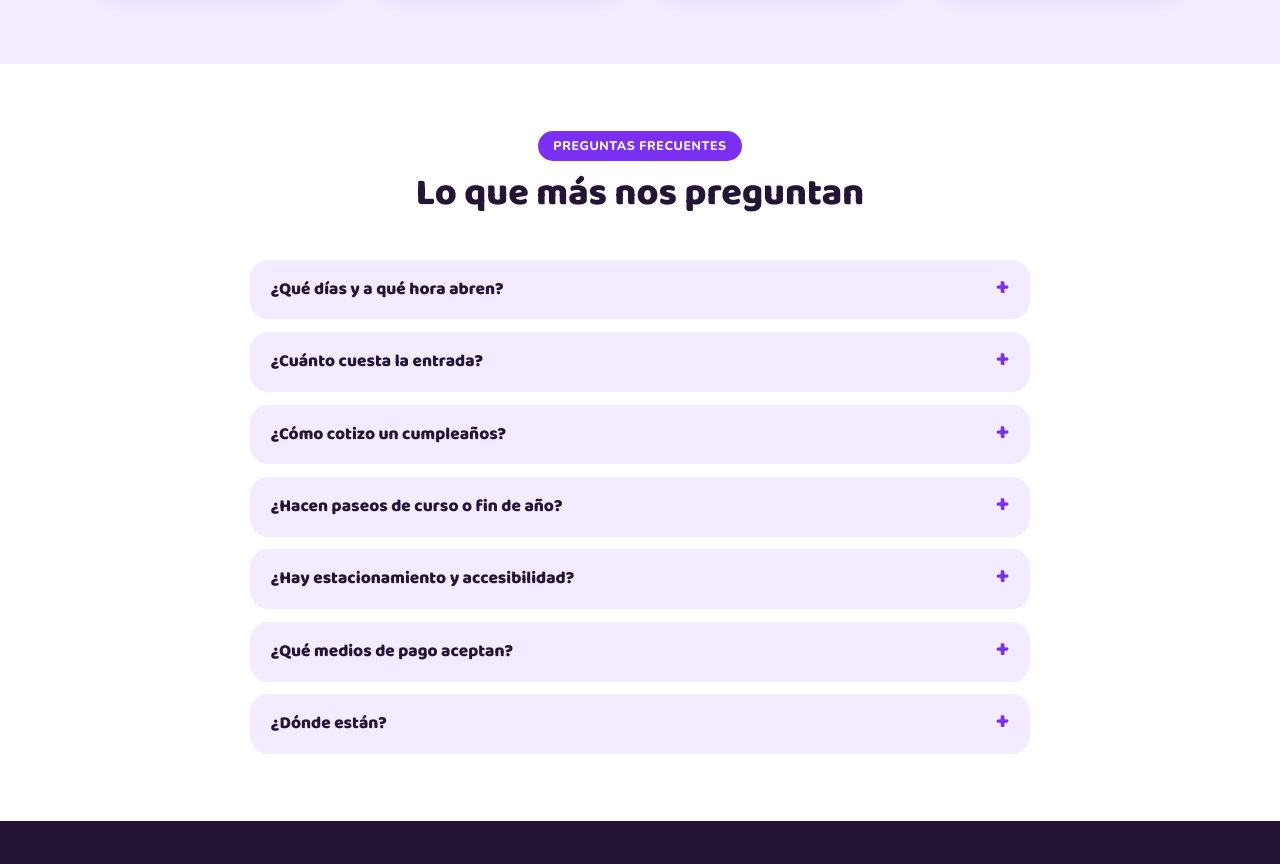
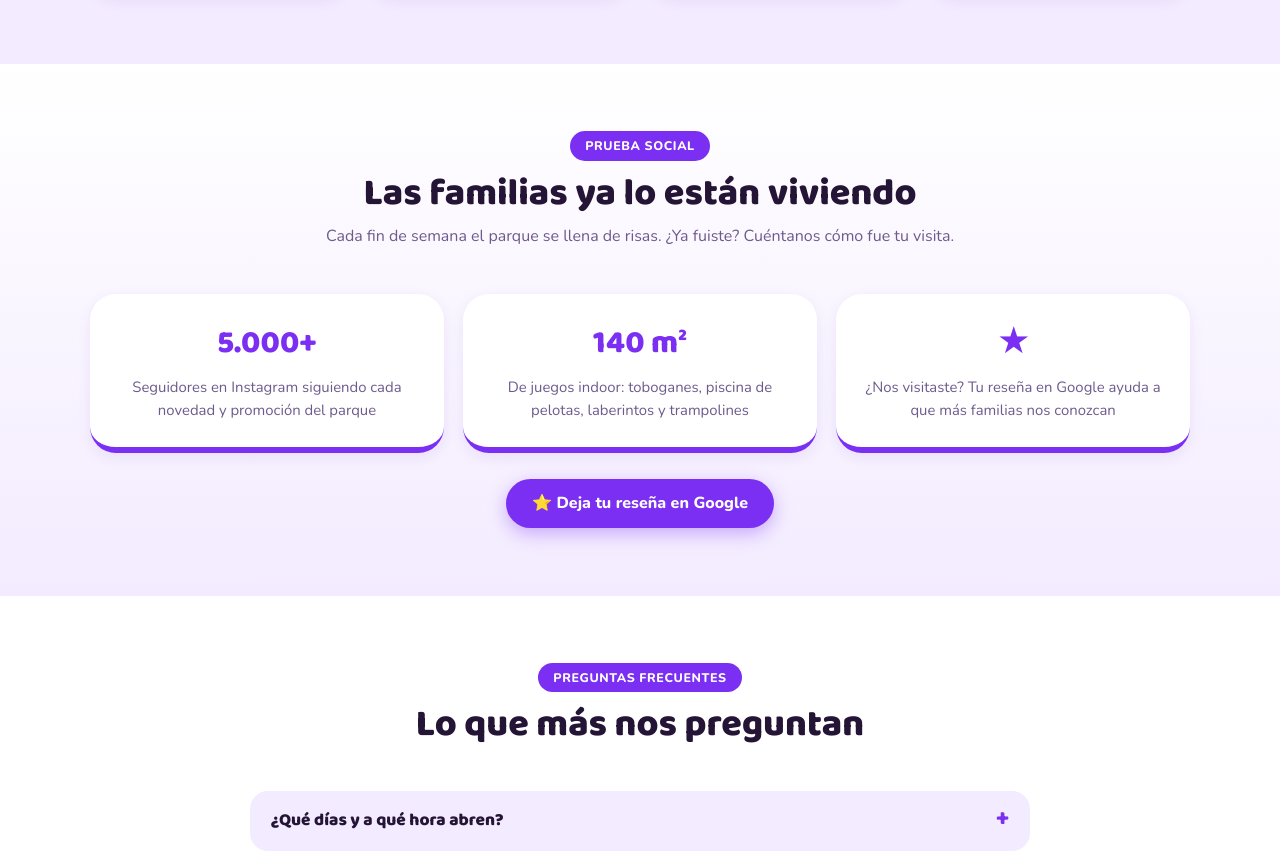
Before and after one commit to Safary16/kurapark, a plain HTML site: page index.html in a window 1280 px wide. Shown: the part 5040-5904 px from the top of the page. Drawn offline with nearby package versions, Linux system fonts and the light colour scheme.

Commit message:
v6: seccion prueba social + CTA reseña Google, fonts no-blocking, preload hero, confetti+vitracion al ganar, focus-visible

```diff
--- a/index.html
+++ b/index.html
@@ -14,7 +14,9 @@
 <link rel="icon" href="img/favicon.png">
 <link rel="preconnect" href="https://fonts.googleapis.com">
 <link rel="preconnect" href="https://fonts.gstatic.com" crossorigin>
-<link href="https://fonts.googleapis.com/css2?family=Baloo+2:wght@600;800&family=Nunito:wght@400;700;800&display=swap" rel="stylesheet">
+<link href="https://fonts.googleapis.com/css2?family=Baloo+2:wght@600;800&family=Nunito:wght@400;700;800&display=swap" rel="stylesheet" media="print" onload="this.media='all'">
+<noscript><link href="https://fonts.googleapis.com/css2?family=Baloo+2:wght@600;800&family=Nunito:wght@400;700;800&display=swap" rel="stylesheet"></noscript>
+<link rel="preload" as="image" href="img/story-cumple.jpg" fetchpriority="high">
 <link rel="canonical" href="https://safary16.github.io/kurapark/">
 <meta property="og:url" content="https://safary16.github.io/kurapark/">
 <meta property="og:locale" content="es_CL">
@@ -230,6 +232,16 @@ footer{background:#1A0E2E;color:#C9B8E8;padding:2.4rem 0;font-size:.9rem}
 .reloj-kura{display:inline-flex;align-items:center;gap:.45rem;background:#fff;border:2px solid var(--morado);color:var(--morado);font-weight:800;padding:.45rem 1.15rem;border-radius:999px;font-size:.9rem;margin-top:1.2rem;box-shadow:0 4px 14px rgba(123,47,242,.2)}
 .reloj-kura.open{border-color:var(--verde);color:#0B7A3E;background:#EAFBF1}
 .reloj-kura.closed{border-color:var(--morado);background:var(--morado-soft)}
+:focus-visible{outline:3px solid var(--amarillo);outline-offset:2px;border-radius:6px}
+.testimonios{background:linear-gradient(180deg,#fff,var(--morado-soft))}
+.tes-grid{display:grid;grid-template-columns:repeat(auto-fit,minmax(220px,1fr));gap:1.2rem;margin-bottom:1.6rem}
+.tes-card{background:#fff;border-radius:var(--radius);padding:1.5rem;text-align:center;box-shadow:0 4px 14px rgba(91,29,184,.08);border-bottom:6px solid var(--morado)}
+.tes-card .tes-num{font-family:'Baloo 2',system-ui,sans-serif;font-size:2rem;font-weight:800;color:var(--morado);display:block;margin-bottom:.4rem}
+.tes-card p{color:#6E5A8C;font-size:.93rem}
+.tes-cta{text-align:center}
+.confetti{position:fixed;inset:0;pointer-events:none;z-index:200;overflow:hidden}
+.confetti i{position:absolute;top:-12px;width:10px;height:16px;border-radius:3px;animation:kura-fall 1.6s ease-in forwards}
+@keyframes kura-fall{to{transform:translateY(106vh) rotate(720deg);opacity:.4}}
 .reveal{opacity:0;transform:translateY(22px);transition:opacity .6s ease,transform .6s ease}
 .reveal.in{opacity:1;transform:none}
 @media(prefers-reduced-motion:reduce){.reveal{opacity:1;transform:none;transition:none}}
@@ -507,6 +519,24 @@ a:focus-visible,button:focus-visible,summary:focus-visible{outline:3px solid var
   </div>
 </section>
 
+<section class="testimonios" id="testimonios">
+  <div class="container">
+    <div class="sec-head reveal">
+      <span class="tag">PRUEBA SOCIAL</span>
+      <h2>Las familias ya lo están viviendo</h2>
+      <p>Cada fin de semana el parque se llena de risas. ¿Ya fuiste? Cuéntanos cómo fue tu visita.</p>
+    </div>
+    <div class="tes-grid">
+      <div class="tes-card reveal"><span class="tes-num">5.000+</span><p>Seguidores en Instagram siguiendo cada novedad y promoción del parque</p></div>
+      <div class="tes-card reveal"><span class="tes-num">140 m²</span><p>De juegos indoor: toboganes, piscina de pelotas, laberintos y trampolines</p></div>
+      <div class="tes-card reveal"><span class="tes-num">★</span><p>¿Nos visitaste? Tu reseña en Google ayuda a que más familias nos conozcan</p></div>
+    </div>
+    <div class="tes-cta reveal">
+      <a class="btn" href="https://www.google.com/maps/search/?api=1&query=Kurapark+Curacav%C3%AD" target="_blank" rel="noopener">⭐ Deja tu reseña en Google</a>
+    </div>
+  </div>
+</section>
+
 <section class="faq" id="faq">
   <div class="container">
     <div class="sec-head reveal">
@@ -621,6 +651,11 @@ function move(dx,dy){
     timer.textContent='⏱ '+t.toFixed(1)+'s';
     winT.textContent='Tu tiempo: '+t.toFixed(1)+'s'+(best&&t<best?' — ¡NUEVO RÉCORD!':'');
     winEl.hidden=false;
+    if(navigator.vibrate) navigator.vibrate(60);
+    const cols=['#7B2FF2','#FF59B4','#FFC93C','#3DDC84','#38B6FF'];
+    const wrap=document.createElement('div'); wrap.className='confetti';
+    for(let i=0;i<26;i++){const c=document.createElement('i'); c.style.cssText='left:'+(Math.random()*100)+'%;animation-delay:'+(Math.random()*.4)+'s;background:'+cols[i%5]; wrap.appendChild(c);}
+    document.body.appendChild(wrap); setTimeout(()=>wrap.remove(),1900);
     if(!best||t<best){best=t;localStorage.setItem('kura_best',best);showBest()}
   }
 }
```
